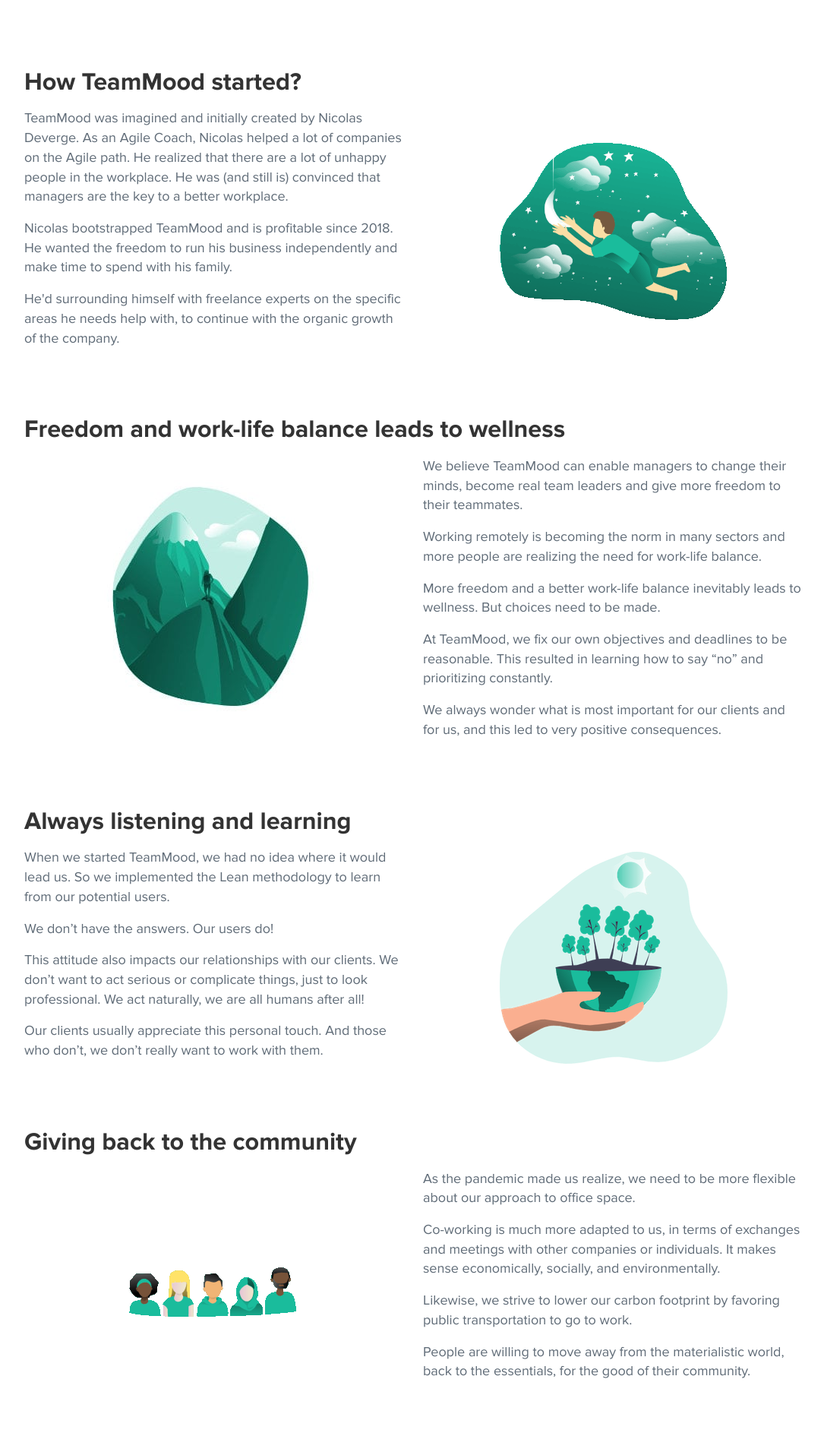
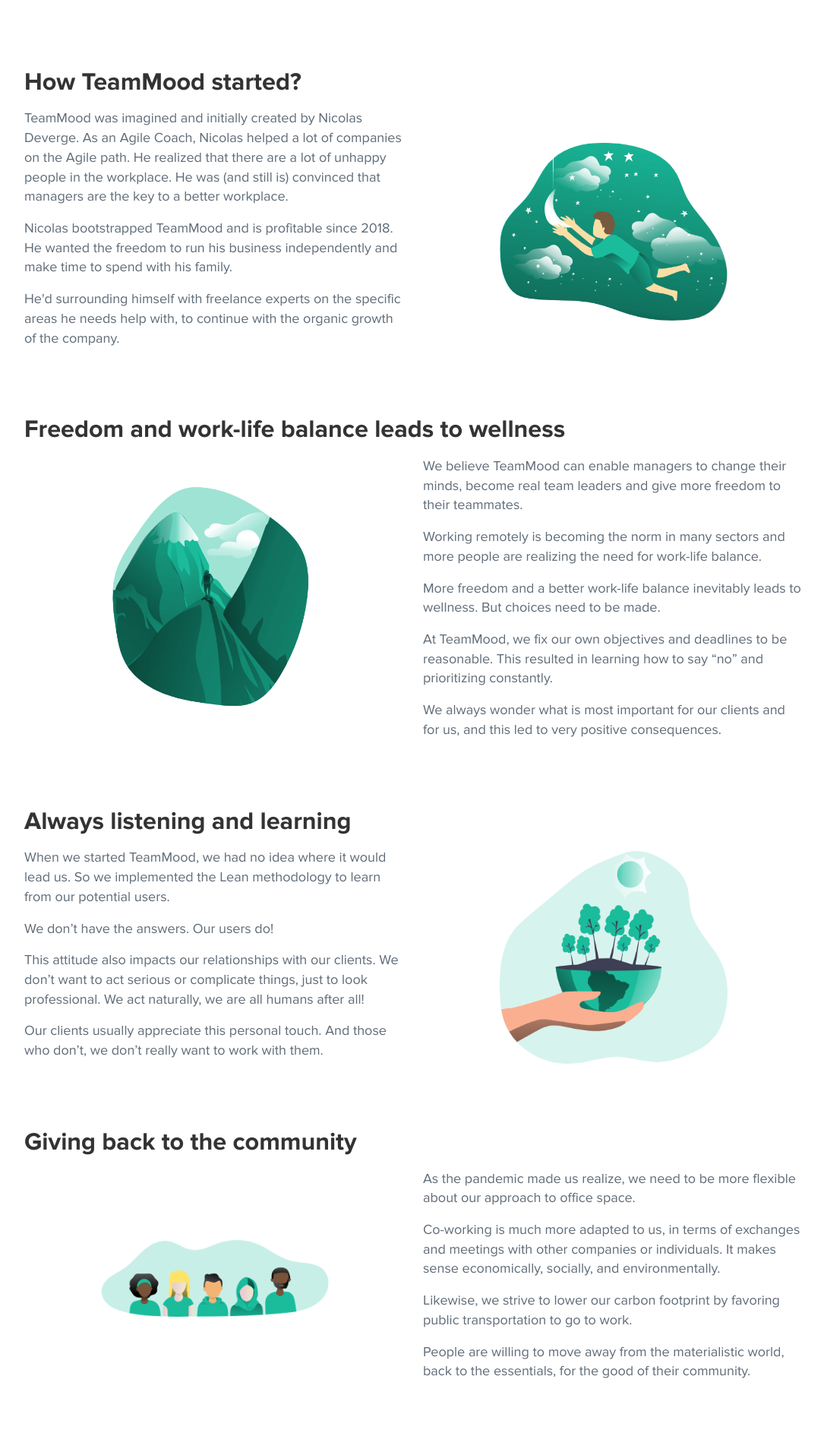
Before and after one commit to TeamMood/landing-page, a Jekyll site: the page built from en/about/index.html, in a window 1280 px wide. Shown: the part 708-2619 px from the top of the page at 76% size, without its empty margins (95-1180 px from the left). Built offline with Jekyll 4.4.1, drawn with Linux system fonts in a browser that asks for light colours.

Commit message:
replace integration & about images

```diff
--- a/en/about/index.html
+++ b/en/about/index.html
@@ -35,7 +35,7 @@
     <section class="row d-md-flex my-4 py-4 align-items-center">
         <h2>Freedom and work-life balance leads to wellness</h2>
         <div class="col-md-6 text-center p-2">
-            <img class="img-fluid about-img" src="/images/about/freedom.jpg" alt="" loading="lazy">
+            <img class="img-fluid about-img" src="/images/about/freedom.png" alt="" loading="lazy">
         </div>
         <div class="col-md-6 mt-2">
             <p>We believe TeamMood can enable managers to change their minds, become real team leaders and give more freedom to their teammates.</p>
```
Also changed, not shown: images/about/community.png, images/about/freedom.png, images/about/humility.png, images/about/story.png, images/integrations/teammood-integrations.png.
